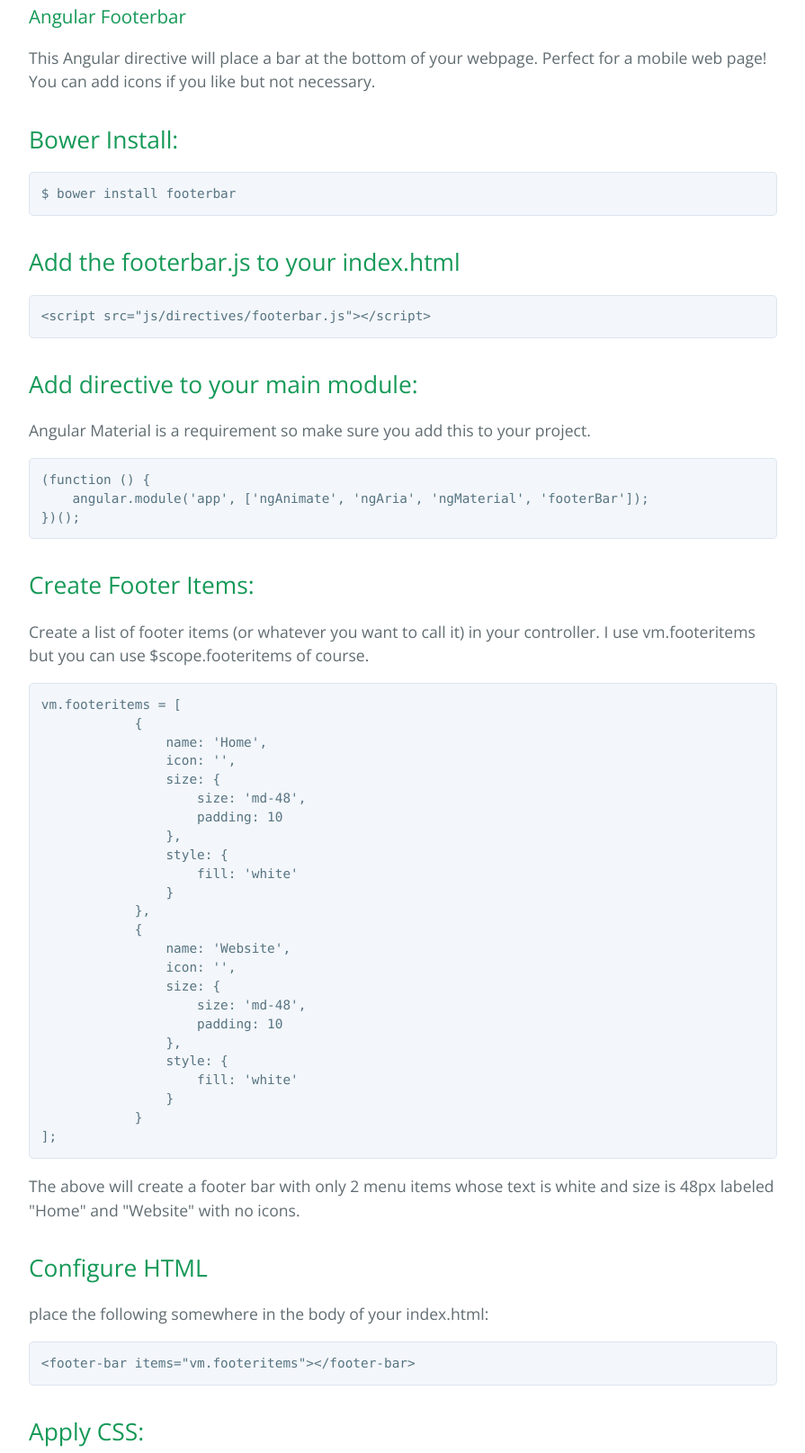
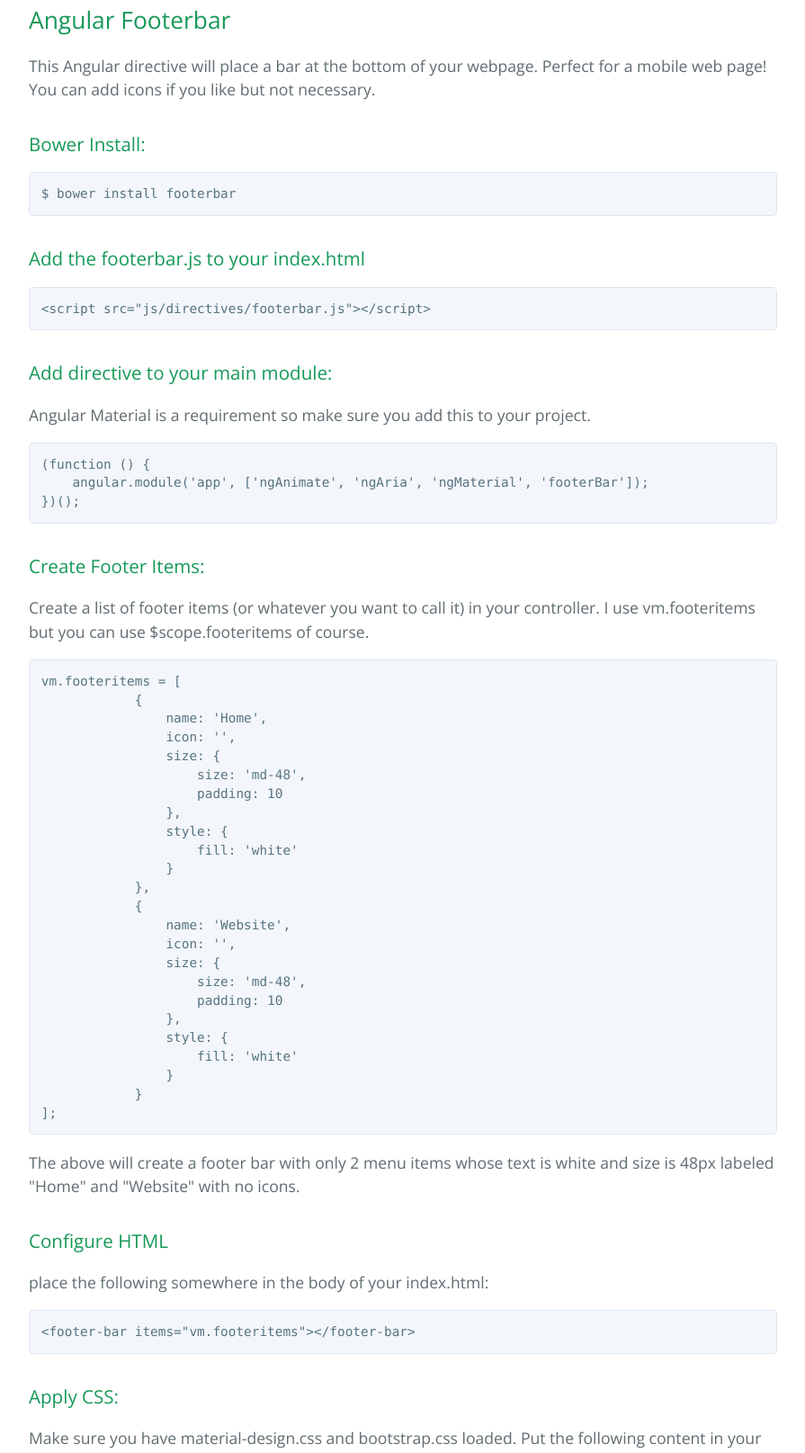
Before and after one commit to januslo/angular-md-footerbar, a plain HTML site: page index.html in a window 1280 px wide. Shown: the part 412-2027 px from the top of the page at 90% size, without its empty margins (192-1087 px from the left). Drawn offline with nearby package versions, Linux system fonts and the light colour scheme.

```diff
--- a/index.html
+++ b/index.html
@@ -19,25 +19,25 @@
     </section>
 
     <section class="main-content">
-      <h3>
-<a id="angular-footerbar" class="anchor" href="#angular-footerbar" aria-hidden="true"><span class="octicon octicon-link"></span></a>Angular Footerbar</h3>
+      <h2>
+<a id="angular-footerbar" class="anchor" href="#angular-footerbar" aria-hidden="true"><span class="octicon octicon-link"></span></a>Angular Footerbar</h2>
 
 <p>This Angular directive will place a bar at the bottom of your webpage.  Perfect for a mobile web page!  You can add icons if you like but not necessary.</p>
 
-<h2>
-<a id="bower-install" class="anchor" href="#bower-install" aria-hidden="true"><span class="octicon octicon-link"></span></a>Bower Install:</h2>
+<h3>
+<a id="bower-install" class="anchor" href="#bower-install" aria-hidden="true"><span class="octicon octicon-link"></span></a>Bower Install:</h3>
 
 <pre><code>$ bower install footerbar
 </code></pre>
 
-<h2>
-<a id="add-the-footerbarjs-to-your-indexhtml" class="anchor" href="#add-the-footerbarjs-to-your-indexhtml" aria-hidden="true"><span class="octicon octicon-link"></span></a>Add the footerbar.js to your index.html</h2>
+<h3>
+<a id="add-the-footerbarjs-to-your-indexhtml" class="anchor" href="#add-the-footerbarjs-to-your-indexhtml" aria-hidden="true"><span class="octicon octicon-link"></span></a>Add the footerbar.js to your index.html</h3>
 
 <pre><code>&lt;script src="js/directives/footerbar.js"&gt;&lt;/script&gt;
 </code></pre>
 
-<h2>
-<a id="add-directive-to-your-main-module" class="anchor" href="#add-directive-to-your-main-module" aria-hidden="true"><span class="octicon octicon-link"></span></a>Add directive to your main module:</h2>
+<h3>
+<a id="add-directive-to-your-main-module" class="anchor" href="#add-directive-to-your-main-module" aria-hidden="true"><span class="octicon octicon-link"></span></a>Add directive to your main module:</h3>
 
 <p>Angular Material is a requirement so make sure you add this to your project.</p>
 
@@ -46,8 +46,8 @@
 })();
 </code></pre>
 
-<h2>
-<a id="create-footer-items" class="anchor" href="#create-footer-items" aria-hidden="true"><span class="octicon octicon-link"></span></a>Create Footer Items:</h2>
+<h3>
+<a id="create-footer-items" class="anchor" href="#create-footer-items" aria-hidden="true"><span class="octicon octicon-link"></span></a>Create Footer Items:</h3>
 
 <p>Create a list of footer items (or whatever you want to call it) in your controller.  I use vm.footeritems but you can use $scope.footeritems of course.</p>
 
@@ -79,16 +79,16 @@
 
 <p>The above will create a footer bar with only 2 menu items whose text is white and size is 48px labeled "Home" and "Website" with no icons.</p>
 
-<h2>
-<a id="configure-html" class="anchor" href="#configure-html" aria-hidden="true"><span class="octicon octicon-link"></span></a>Configure HTML</h2>
+<h3>
+<a id="configure-html" class="anchor" href="#configure-html" aria-hidden="true"><span class="octicon octicon-link"></span></a>Configure HTML</h3>
 
 <p>place the following somewhere in the body of your index.html:</p>
 
 <pre><code>&lt;footer-bar items="vm.footeritems"&gt;&lt;/footer-bar&gt;
 </code></pre>
 
-<h2>
-<a id="apply-css" class="anchor" href="#apply-css" aria-hidden="true"><span class="octicon octicon-link"></span></a>Apply CSS:</h2>
+<h3>
+<a id="apply-css" class="anchor" href="#apply-css" aria-hidden="true"><span class="octicon octicon-link"></span></a>Apply CSS:</h3>
 
 <p>Make sure you have material-design.css and bootstrap.css loaded.
 Put the following content in your CSS (or use the one provided in the repository):</p>
@@ -110,16 +110,16 @@
 }
 </code></pre>
 
-<h2>
-<a id="options" class="anchor" href="#options" aria-hidden="true"><span class="octicon octicon-link"></span></a>Options</h2>
+<h3>
+<a id="options" class="anchor" href="#options" aria-hidden="true"><span class="octicon octicon-link"></span></a>Options</h3>
 
 <p>barcolor specifies the color of the complete footer bar (default:blue):</p>
 
 <pre><code>&lt;footer-bar items="vm.footeritems" barcolor="#6170B5"&gt;&lt;/footer-bar&gt;
 </code></pre>
 
-<h2>
-<a id="icons" class="anchor" href="#icons" aria-hidden="true"><span class="octicon octicon-link"></span></a>Icons</h2>
+<h3>
+<a id="icons" class="anchor" href="#icons" aria-hidden="true"><span class="octicon octicon-link"></span></a>Icons</h3>
 
 <p>To add icons, use an iconprovider:</p>
 
```
Also changed, not shown: params.json (+1 -1 lines).
